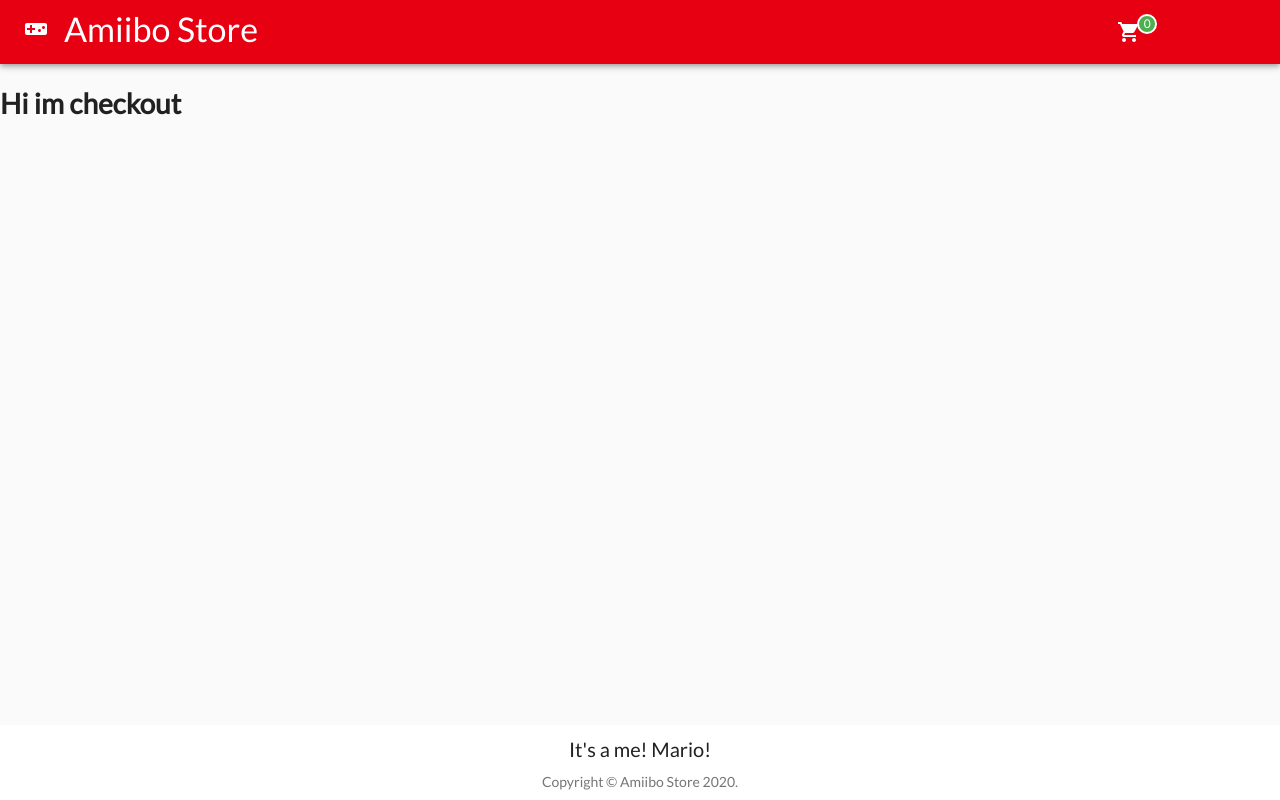
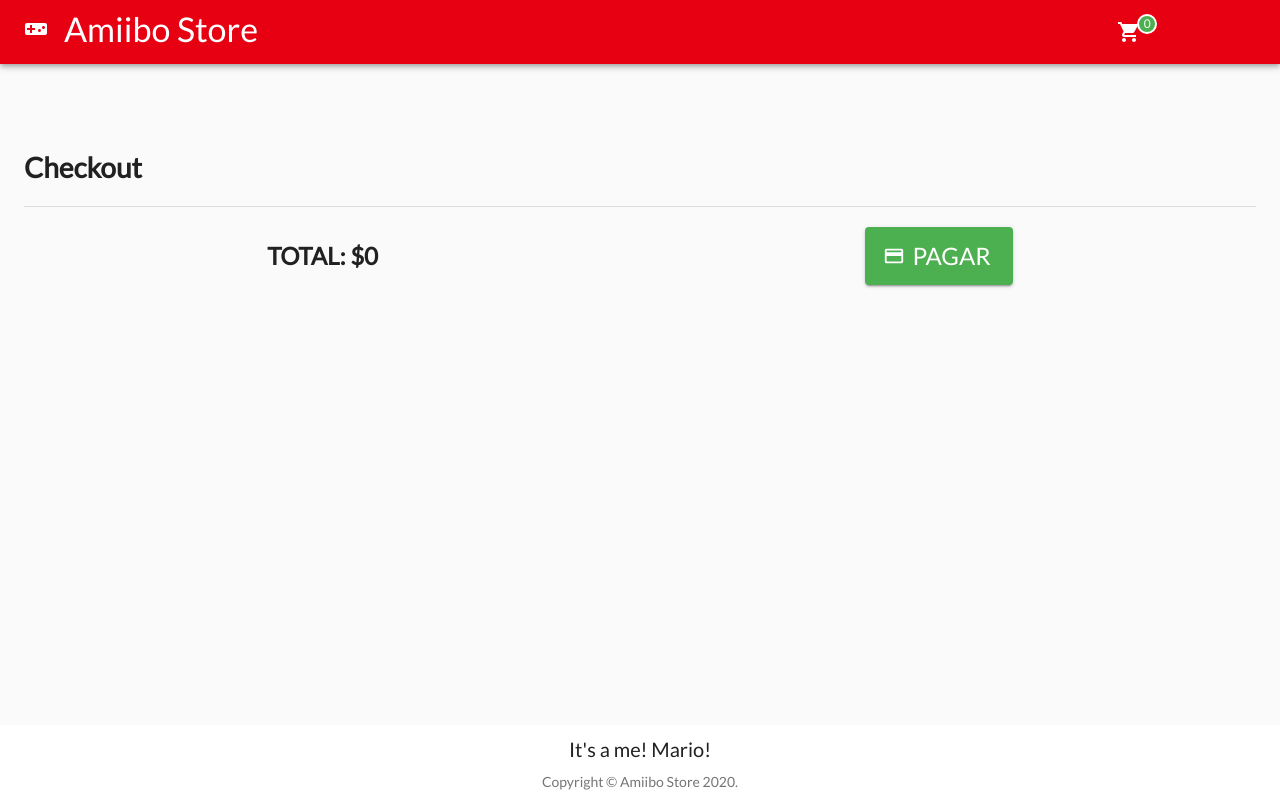
Before and after one commit to ALONPC/amiibo-ecommerce, a React (Create React App) app: page /checkout in a window 1280 px wide. Built offline with nearby package versions, Linux system fonts and the light colour scheme; what redux-immutable-state-invariant would draw is missing.

Commit message:
checkout done

```diff
--- a/src/components/CartPopoverContent.js
+++ b/src/components/CartContent.js
@@ -10,7 +10,7 @@ import Typography from "@material-ui/core/Typography";
 import { useSelector, useDispatch } from "react-redux";
 import RemoveCircleOutlineIcon from "@material-ui/icons/RemoveCircleOutline";
 import { IconButton, Button } from "@material-ui/core";
-import { NavLink, Router, useHistory } from "react-router-dom";
+import { useHistory } from "react-router-dom";
 import allActions from "../redux/actions";
 
 const useStyles = makeStyles((theme) => ({
@@ -28,7 +28,7 @@ const useStyles = makeStyles((theme) => ({
   },
 }));
 
-export const CartPopoverContent = ({ handleClose }) => {
+export const CartContent = ({ handleClose }) => {
   const classes = useStyles();
 
   const [cartTotal, setCartTotal] = useState(0);
--- a/src/components/Checkout.js
+++ b/src/components/Checkout.js
@@ -1,9 +1,125 @@
-import React from "react";
+import React, { useState } from "react";
+import {
+  makeStyles,
+  Container,
+  Divider,
+  Typography,
+  ListItemText,
+  ListItemAvatar,
+  Avatar,
+  ListItem,
+  Button,
+  Snackbar,
+} from "@material-ui/core";
+import PaymentIcon from "@material-ui/icons/Payment";
+import MuiAlert from "@material-ui/lab/Alert";
+
+import { useSelector } from "react-redux";
+
+const useStyles = makeStyles((theme) => ({
+  cardGrid: {
+    paddingTop: theme.spacing(8),
+    paddingBottom: theme.spacing(8),
+  },
+  payout: {
+    display: "flex",
+    justifyContent: "space-around",
+    flexDirection: "row",
+    alignItems: "center",
+  },
+  payButton: {
+    color: "white",
+    fontSize: "24px",
+  },
+  total: {
+    fontWeight: 700,
+  },
+}));
+
+const Alert = (props) => <MuiAlert elevation={6} variant="filled" {...props} />;
 
 export const Checkout = () => {
+  const classes = useStyles();
+
+  const cart = useSelector(({ cart }) => cart);
+
+  const total = cart.reduce((acc, curr) => {
+    return acc + curr.price;
+  }, 0);
+
+  const [open, setOpen] = useState(false);
+
+  const handlePayment = () => {
+    setOpen(true);
+  };
+
   return (
-    <div>
-      <h1>Hi im checkout </h1>
-    </div>
+    <Container className={classes.cardGrid} maxWidth="lg">
+      <h1>Checkout</h1>
+      {cart.map((item) => {
+        const { character, price, image, amiiboSeries } = item;
+        return (
+          <>
+            <ListItem alignItems="flex-start">
+              <ListItemAvatar>
+                <Avatar alt={character} src={image} />
+              </ListItemAvatar>
+              <ListItemText
+                primary={`${character} - ${amiiboSeries}`}
+                secondary={
+                  <>
+                    <div
+                      style={{
+                        display: "flex",
+                        justifyContent: "space-between",
+                        alignItems: "center",
+                      }}>
+                      <Typography
+                        component="span"
+                        variant="h6"
+                        className={classes.inline}
+                        color="textPrimary">
+                        {`$${price}`}
+                      </Typography>
+                    </div>
+                  </>
+                }
+              />
+            </ListItem>
+          </>
+        );
+      })}
+      <Divider variant="fullWidth" />
+      <br></br>
+      <div className={classes.payout}>
+        <Typography
+          component="span"
+          variant="h5"
+          className={classes.total}
+          color="textPrimary">
+          {`TOTAL: $${total}`}
+        </Typography>
+        <Button
+          className={classes.payButton}
+          size="large"
+          variant="contained"
+          color="secondary"
+          onClick={handlePayment}
+          startIcon={<PaymentIcon />}>
+          Pagar
+        </Button>
+      </div>
+      <Snackbar
+        anchorOrigin={{
+          vertical: "top",
+          horizontal: "center",
+        }}
+        open={open}
+        autoHideDuration={4000}>
+        <Alert severity="success">
+          <Typography variant="h5">Felicidades! Fin de la demo.</Typography>
+        </Alert>
+      </Snackbar>
+    </Container>
   );
 };
--- a/src/components/Layout/AppNavbar.js
+++ b/src/components/Layout/AppNavbar.js
@@ -16,7 +16,7 @@ import VideogameAssetIcon from "@material-ui/icons/VideogameAsset";
 import ShoppingCartIcon from "@material-ui/icons/ShoppingCart";
 import { useSelector } from "react-redux";
 import { NavLink } from "react-router-dom";
-import { CartPopoverContent } from "../CartPopoverContent";
+import { CartContent } from "../CartContent";
 
 export const AppNavbar = () => {
   const useStyles = makeStyles((theme) => ({
@@ -115,8 +115,7 @@ export const AppNavbar = () => {
                   vertical: "top",
                   horizontal: "center",
                 }}>
-                <CartPopoverContent
-                  handleClose={handleClose}></CartPopoverContent>
+                <CartContent handleClose={handleClose}></CartContent>
               </Popover>
               {/* </NavLink> */}
             </div>
```
